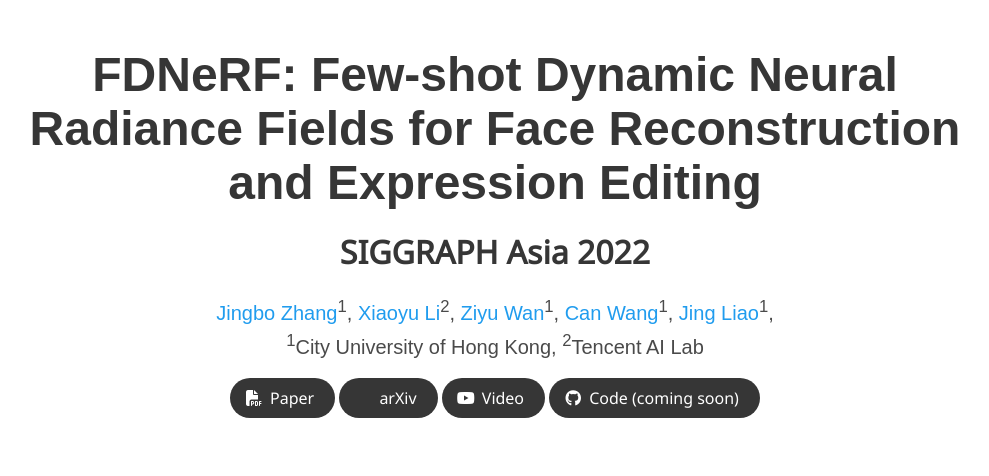
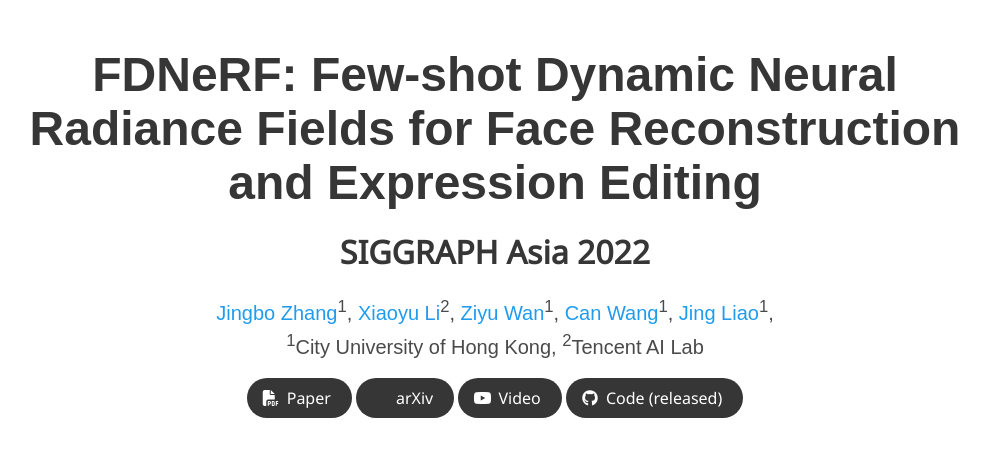
Before and after one commit to FDNeRF/FDNeRF.github.io, a plain HTML site: page index.html in a window 1280 px wide. Shown: the top 476 px of the page, without its empty margins (145-1134 px from the left). Drawn offline with nearby package versions, Linux system fonts and the light colour scheme; some icons are missing; a web font is replaced by a local one.

Commit message:
Update index.html

```diff
--- a/index.html
+++ b/index.html
@@ -105,7 +105,7 @@
                   <span class="icon">
                       <i class="fab fa-github"></i>
                   </span>
-                  <span>Code (coming soon)</span>
+                  <span>Code (released)</span>
                   </a>
             </div>
           </div>
```
